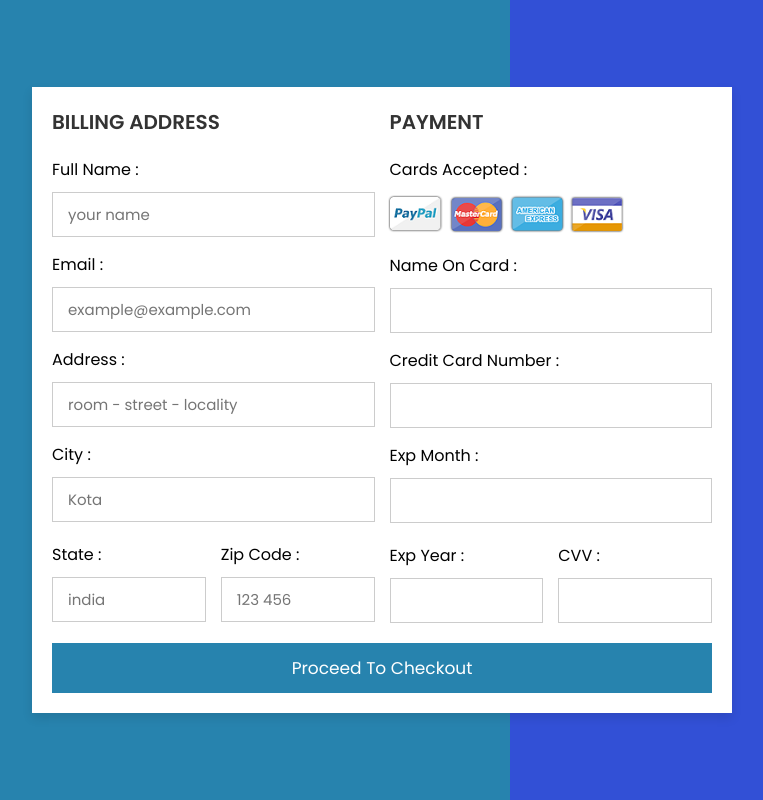
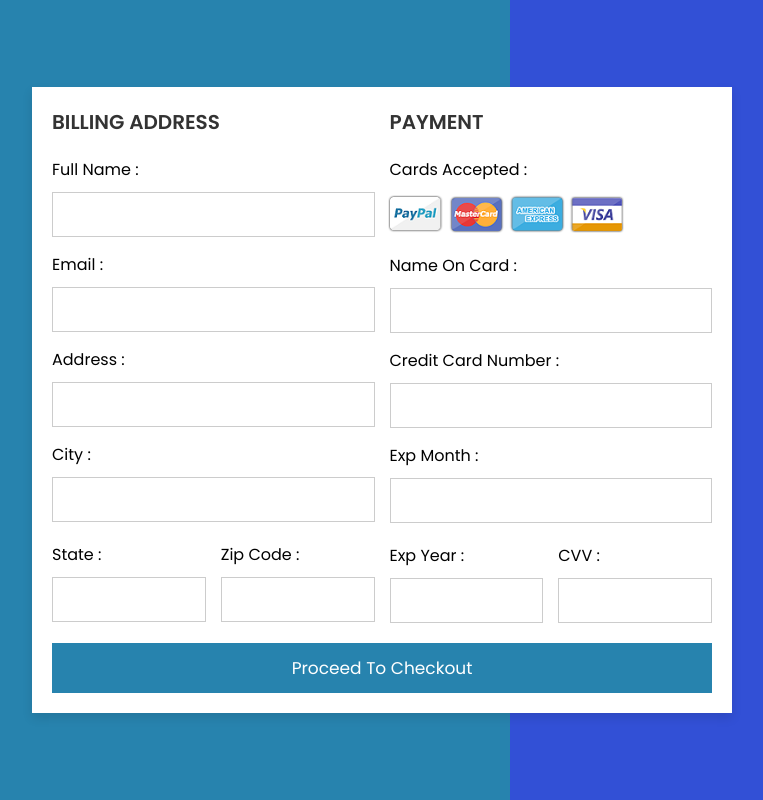
Before and after one commit to archi-jain/Payment_gateway, a plain HTML site: page index.html in a window 1280 px wide. Shown: the whole page, without its empty margins (258-1021 px from the left). Drawn offline with Linux system fonts and the light colour scheme.

Commit message:
Update index.html

```diff
--- a/index.html
+++ b/index.html
@@ -25,29 +25,29 @@
 
                 <div class="inputBox">
                     <span>full name :</span>
-                    <input type="text" placeholder="your name">
+                    <input type="text">
                 </div>
                 <div class="inputBox">
                     <span>email :</span>
-                    <input type="email" placeholder="example@example.com">
+                    <input type="email">
                 </div>
                 <div class="inputBox">
                     <span>address :</span>
-                    <input type="text" placeholder="room - street - locality">
+                    <input type="text" >
                 </div>
                 <div class="inputBox">
                     <span>city :</span>
-                    <input type="text" placeholder="Kota">
+                    <input type="text" >
                 </div>
 
                 <div class="flex">
                     <div class="inputBox">
                         <span>state :</span>
-                        <input type="text" placeholder="india">
+                        <input type="text" >
                     </div>
                     <div class="inputBox">
                         <span>zip code :</span>
-                        <input type="text" placeholder="123 456">
+                        <input type="text">
                     </div>
                 </div>
 
```
